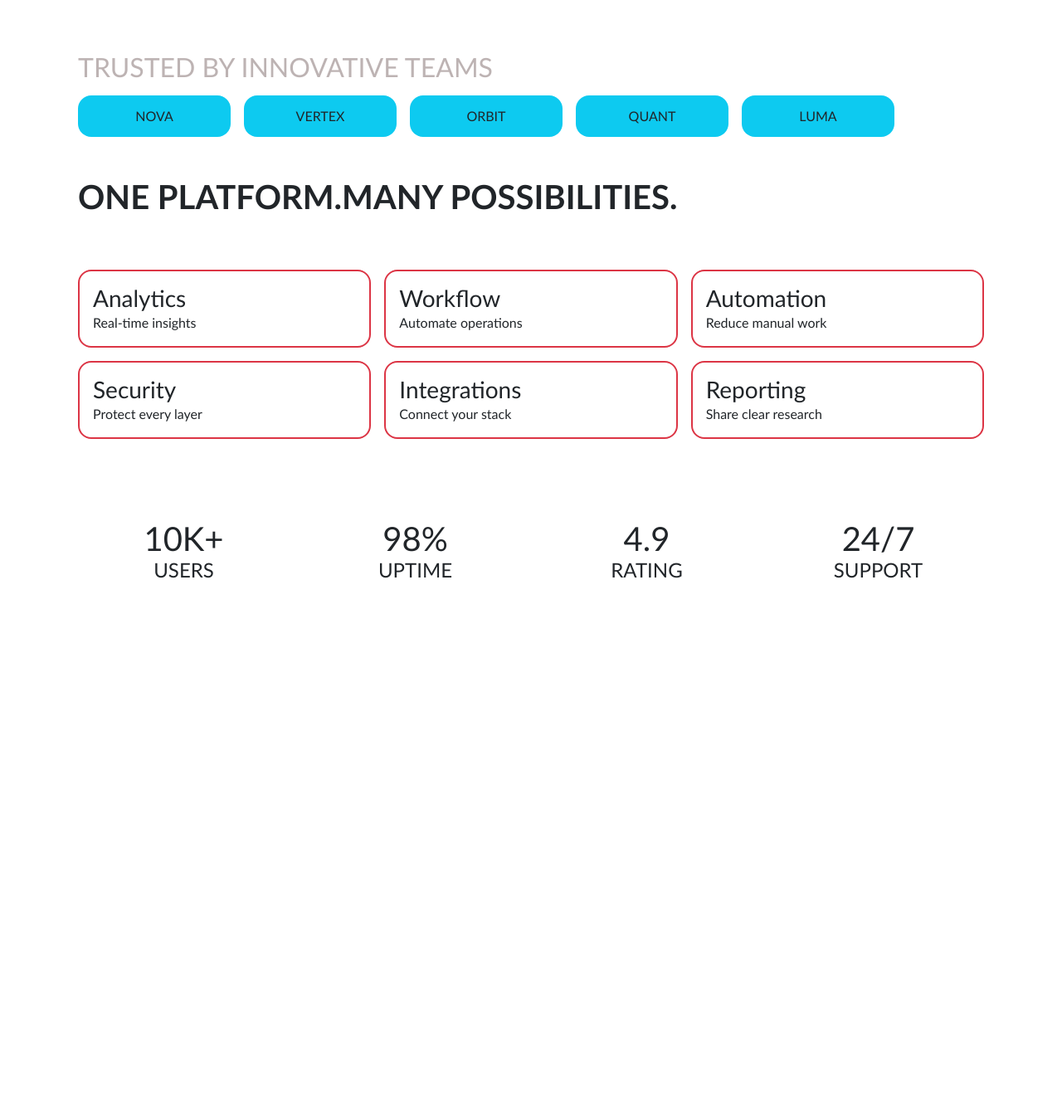
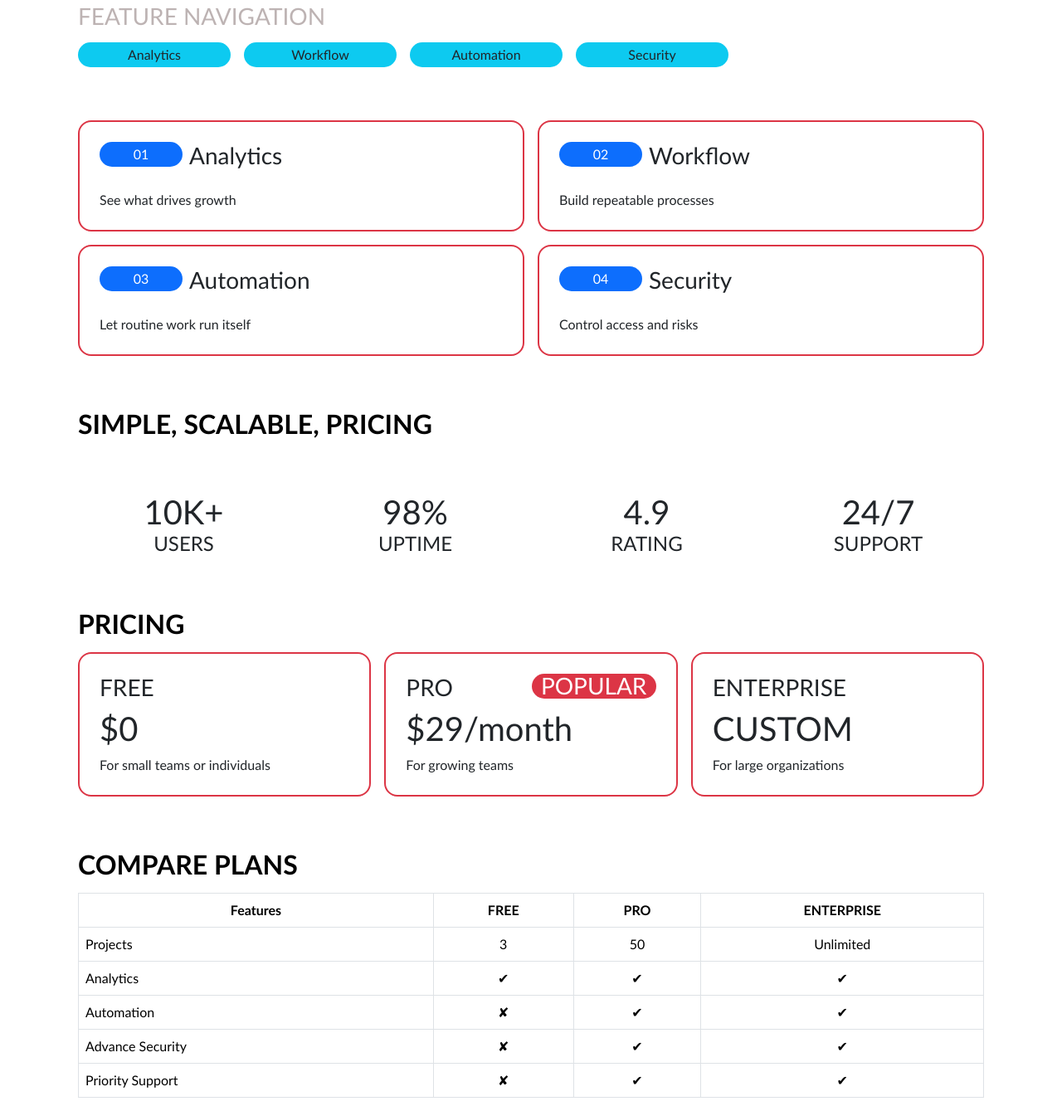
Before and after one commit to MuchamadOcto/AETHER, a plain HTML site: page dengan bootstrap/platform.html in a window 1280 px wide. Shown: the part 708-2047 px from the top of the page at 83% size. Before the commit the page ends 1409 px from the top, so only its background shows below. Drawn offline with nearby package versions, Linux system fonts and the light colour scheme.

Commit message:
melengkapi fitur di platform.html

```diff
--- a/dengan bootstrap/platform.html
+++ b/dengan bootstrap/platform.html
@@ -36,7 +36,7 @@
 
             <!-- menu bar -->
             <nav class="navbar navbar-expand-lg bg-body-tertiary mb-3">
-                <div class="container-fluid flex-nowrap">
+                <div class="container-fluid ">
                     <a class="navbar-brand" href="index.html">
                         <img class= "w-25" src="../assets/HTML5.png" alt="logo html">
                     </a>
@@ -45,7 +45,7 @@
                         aria-expanded="false" aria-label="Toggle navigation">
                         <span class="navbar-toggler-icon"></span>
                     </button>
-                    <div class="collapse navbar-collapse" id="navbarSupportedContent">
+                    <div class="collapse navbar-collapse " id="navbarSupportedContent">
                         <ul class="navbar-nav mx-auto mb-2 mb-lg-0"><!--mx-auto untuk memberikan margin horizontal otomatis pada ul,
                             sehingga menu berada di tengah ruang-->
                             <li class="nav-item">
@@ -76,15 +76,15 @@
 
             <!-- 1 -->
             <section class="row row-cols-lg-1 row-cols-xl-2  rounded-4 bg-success">
-                <div class="col d-flex flex-column ">
+                <div class="col d-flex flex-column align-items-start justify-content-center p-5">
                     <article class="mt-3 d-flex flex-column">
                         <span class= "bg-info text-white text-center d-inline-block rounded-5 mt-2 ms-2"
                               id="digital" style="width: 150px; height: fit-content;">
                               DIGITAL SaaS
                         </span>
-                        <div style="width: 500px; height:fit-content;">
+                        <div style="width: 600px; height:fit-content;">
                             <h1 style="font-size: 80px;">Everything your team needs</h1>
-                            <h3 style="font-weight: normal;">Turn complex operations into a scaleble digital workflow</h3>
+                            <h4 class="fw-light mt-5">Analytics&bull;Workflow&bull;Automation&bull;Security</h4>
                         </div>
                         <span class="mt-3 mb-3" id="button">
                             <button class="w-25 rounded-5" onclick="window.location.href='started.html'"
@@ -95,88 +95,86 @@
                     </article>
                 </div>
                 <div class="col d-flex align-items-center justify-content-center">
-                    <img class="img-fluid m-3" src="../assets/HTML5.png" alt="Logo HTML" style=" min-width: 500px; height: auto; border-radius: 10px;">
+                    <img class="img-fluid m-3" src="../assets/grafik.jpg" alt="Logo HTML" style=" min-width: 500px; height: auto; border-radius: 10px;">
                 </div>
             </section>
 
             <!-- 2 -->
             <section class="row mt-5">
                 <div class="col">
-                    <h2 style="margin: 15px 15px 15px 0px; color: rgb(189, 179, 179);">TRUSTED BY INNOVATIVE TEAMS</h2>
+                    <h3 style="margin: 15px 15px 15px 0px; color: rgb(189, 179, 179);">FEATURE NAVIGATION</h3>
                 </div>
             </section>
 
             <!-- 3 -->
-            <section class="row row-cols-2 row-cols-md-3 row-cols-lg-5 text-center g-3">
+            <section class="row row-cols-md-2 row-cols-lg-4 text-center g-3">
                 <div class="col" style="max-width: 200px;">
-                    <div class="bg-info rounded-4 d-flex align-items-center justify-content-center" style="height: 50px;">NOVA</div>
+                    <div class="bg-info rounded-4 d-flex align-items-center justify-content-center" style="height: 30px;">
+                        <p><a href="#" class="link-bg-opacity-50-hover">Analytics</a></p>
+                    </div>
                 </div>
                 <div class="col" style="max-width: 200px;">
-                    <div class="bg-info rounded-4 d-flex align-items-center justify-content-center" style="height: 50px;">VERTEX</div>
+                    <div class="bg-info bg-outline-success rounded-4 d-flex align-items-center justify-content-center" style="height: 30px;">Workflow</div>
                 </div>
                 <div class="col" style="max-width: 200px;">
-                    <div class="bg-info rounded-4 d-flex align-items-center justify-content-center" style="height: 50px;">ORBIT</div>
+                    <div class="bg-info rounded-4 d-flex align-items-center justify-content-center" style="height: 30px;">Automation</div>
                 </div>
                 <div class="col" style="max-width: 200px;">
-                    <div class="bg-info rounded-4 d-flex align-items-center justify-content-center" style="height: 50px;">QUANT</div>
-                </div>
-                <div class="col" style="max-width: 200px;">
-                    <div class="bg-info rounded-4 d-flex align-items-center justify-content-center" style="height: 50px;">LUMA</div>
+                    <div class="bg-info rounded-4 d-flex align-items-center justify-content-center" style="height: 30px;">Security</div>
                 </div>
             </section>
 
             <!-- 4 -->
-            <section class="row mt-5">
-                <div class="col">
-                    <h1 class="fw-bold">ONE PLATFORM.MANY POSSIBILITIES.</h1>
-                </div>
-            </section>
-
-            <!-- 5 -->
             <section class="row g-3 text-start mt-5 mb-5">
-                <div class="col-md-4 col-lg-4">
-                    <div class="border border-2 rounded-4 border-danger p-3 h-100">
-                        <h3>Analytics</h3>
-                        <p>Real-time insights</p>
+                <div class="col-md-6 col-lg-6">
+                    <div class="border border-2 rounded-4 border-danger p-4 h-100">
+                        <div class="d-flex flex-row gap-2 mb-4">
+                            <p class="bg-primary text-white rounded-4 d-flex align-items-center justify-content-center" style="width: 100px; height: 30px;">01</p>
+                            <h3>Analytics</h3>
+                        </div>
+                        <p>See what drives growth</p>
                     </div>
                 </div>
 
-                <div class="col-md-4 col-lg-4">
-                    <div class="border border-2 rounded-4 border-danger p-3 h-100">
-                        <h3>Workflow</h3>
-                        <p>Automate operations</p>
+                <div class="col-md-6 col-lg-6">
+                    <div class="border border-2 rounded-4 border-danger p-4 h-100">
+                        <div class="d-flex flex-row gap-2 mb-4">
+                            <p class="bg-primary text-white rounded-4 d-flex align-items-center justify-content-center" style="width: 100px; height: 30px;">02</p>
+                            <h3>Workflow</h3>
+                        </div>
+                        <p>Build repeatable processes</p>
                     </div>
                 </div>
 
-                <div class="col-md-4 col-lg-4">
-                    <div class="border border-2 rounded-4 border-danger p-3 h-100">
-                        <h3>Automation</h3>
-                        <p>Reduce manual work</p>
+                <div class="col-md-6 col-lg-6">
+                    <div class="border border-2 rounded-4 border-danger p-4 h-100">
+                        <div class="d-flex flex-row gap-2 mb-4">
+                            <p class="bg-primary text-white rounded-4 d-flex align-items-center justify-content-center" style="width: 100px; height: 30px;">03</p>
+                            <h3>Automation</h3>
+                        </div>
+                        <p>Let routine work run itself</p>
                     </div>
                 </div>
 
-                <div class="col-md-4 col-lg-4">
-                    <div class="border border-2 rounded-4 border-danger p-3 h-100">
-                        <h3>Security</h3>
-                        <p>Protect every layer</p>
-                    </div>
-                </div>
-
-                <div class="col-md-4 col-lg-4">
-                    <div class="border border-2 rounded-4 border-danger p-3 h-100">
-                        <h3>Integrations</h3>
-                        <p>Connect your stack</p>
-                    </div>
-                </div>
-
-                <div class="col-md-4 col-lg-4">
-                    <div class="border border-2 rounded-4 border-danger p-3 h-100">
-                        <h3>Reporting</h3>
-                        <p>Share clear research</p>
+                <div class="col-md-6 col-lg-6">
+                    <div class="border border-2 rounded-4 border-danger p-4 h-100">
+                        <div class="d-flex flex-row gap-2 mb-4">
+                            <p class="bg-primary text-white rounded-4 d-flex align-items-center justify-content-center" style="width: 100px; height: 30px;">04</p>
+                            <h3>Security</h3>
+                        </div>
+                        <p>Control access and risks</p>
                     </div>
                 </div>
 
             </section>
+
+            <!-- 5 -->
+            <section class="row mt-5">
+                <div class="col">
+                    <h2 class="fw-bold" style="margin: 15px 15px 15px 0px; color: rgb(0, 0, 0);">SIMPLE, SCALABLE, PRICING</h2>
+                </div>
+            </section>
+
             <!-- 6 -->
             <section class="row text-center">
                 <div class="col-md-3 g-5">
@@ -196,6 +194,98 @@
                     <H4>SUPPORT</H4>
                 </div>
             </section>
+
+            <!-- 7 -->
+             <section class="row mt-5">
+                <div class="col">
+                    <h2 class="fw-bold" style="margin: 15px 15px 15px 0px; color: rgb(0, 0, 0);">PRICING</h2>
+                </div>
+            </section>
+
+            <section class="row row-cols-lg-3 row-cols-md-1 row-cols-sm-1 text-left g-3">
+                <div class="col">
+                    <div class="border border-2 rounded-4 border-danger p-4 h-100">
+                        <h3 class="mb-2">FREE</h3>
+                        <h1 class="mb-2">$0</h1>
+                        <p>For small teams or individuals</p>
+                    </div>
+                </div>
+                <div class="col">
+                    <div class="border border-2 rounded-4 border-danger p-4 h-100">
+                        <div class="d-flex flex-direction-column justify-content-between mb-2">
+                            <h3>PRO</h3>
+                            <h3 class="bg-danger text-white rounded-4 d-flex align-items-center justify-content-center ms-2" style="width: 150px; height: 30px;">POPULAR</h3>
+                        </div>
+                        <h1 class="mb-2">$29/month</h1>
+                        <p>For growing teams</p>
+                    </div>
+                </div>
+
+                <div class="col">
+                    <div class="border border-2 rounded-4 border-danger p-4 h-100">
+                        <h3 class="mb-2">ENTERPRISE</h3>
+                        <h1 class="mb-2">CUSTOM</h1>
+                        <p>For large organizations</p>
+                    </div>
+                </div>
+            </section>
+
+            <!-- 8 -->
+            <section class="row mt-5">
+                <div class="col">
+                    <h2 class="fw-bold" style="margin: 15px 15px 15px 0px; color: rgb(0, 0, 0);">COMPARE PLANS</h2>
+                </div>
+            </section>
+
+            <section class="table-responsive">
+                <!-- overflow-x:auto berfungsi untuk menampilkan scroll bar horizontal secara otomatis -->
+                <div style="width:100%; overflow-x:auto;">
+                    <table class="table table-bordered" style="min-width:1000px;">
+                        <thead>
+                            <tr style="text-align: center;">
+                                <th>Features</th>
+                                <th>FREE</th>
+                                <th>PRO</th>
+                                <th>ENTERPRISE</th>
+                            </tr>
+                        </thead>
+                        <tbody>
+                            <tr>
+                                <td>Projects</td>
+                                <td style="text-align: center;">3</td>
+                                <td style="text-align: center;">50</td>
+                                <td style="text-align: center;">Unlimited</td>
+                            </tr>
+                            <tr>
+                                <td>Analytics</td>
+                                <td style="text-align: center;">&#10004;</td>
+                                <td style="text-align: center;">&#10004;</td>
+                                <td style="text-align: center;">&#10004;</td>
+                            </tr>
+                            <tr>
+                                <td>Automation</td>
+                                <td style="text-align: center;">&#10008;</td>
+                                <td style="text-align: center;">&#10004;</td>
+                                <td style="text-align: center;">&#10004;</td>
+                            </tr>
+                            <tr>
+                                <td>Advance Security</td>
+                                <td style="text-align: center;">&#10008;</td>
+                                <td style="text-align: center;">&#10004;</td>
+                                <td style="text-align: center;">&#10004;</td>
+                            </tr>
+                            <tr>
+                                <td>Priority Support</td>
+                                <td style="text-align: center;">&#10008;</td>
+                                <td style="text-align: center;">&#10004;</td>
+                                <td style="text-align: center;">&#10004;</td>
+                            </tr>
+                            <!-- Add more rows as needed -->
+                        </tbody>
+                    </table>
+                </div>
+            </section>
+
         </main>
     </div>
     <!-- javascript -->
```
Also changed, not shown: dengan bootstrap/index.html (+14 -8 lines), dengan bootstrap/style.css (+11 -1 lines), assets/grafik.jpg (added).
